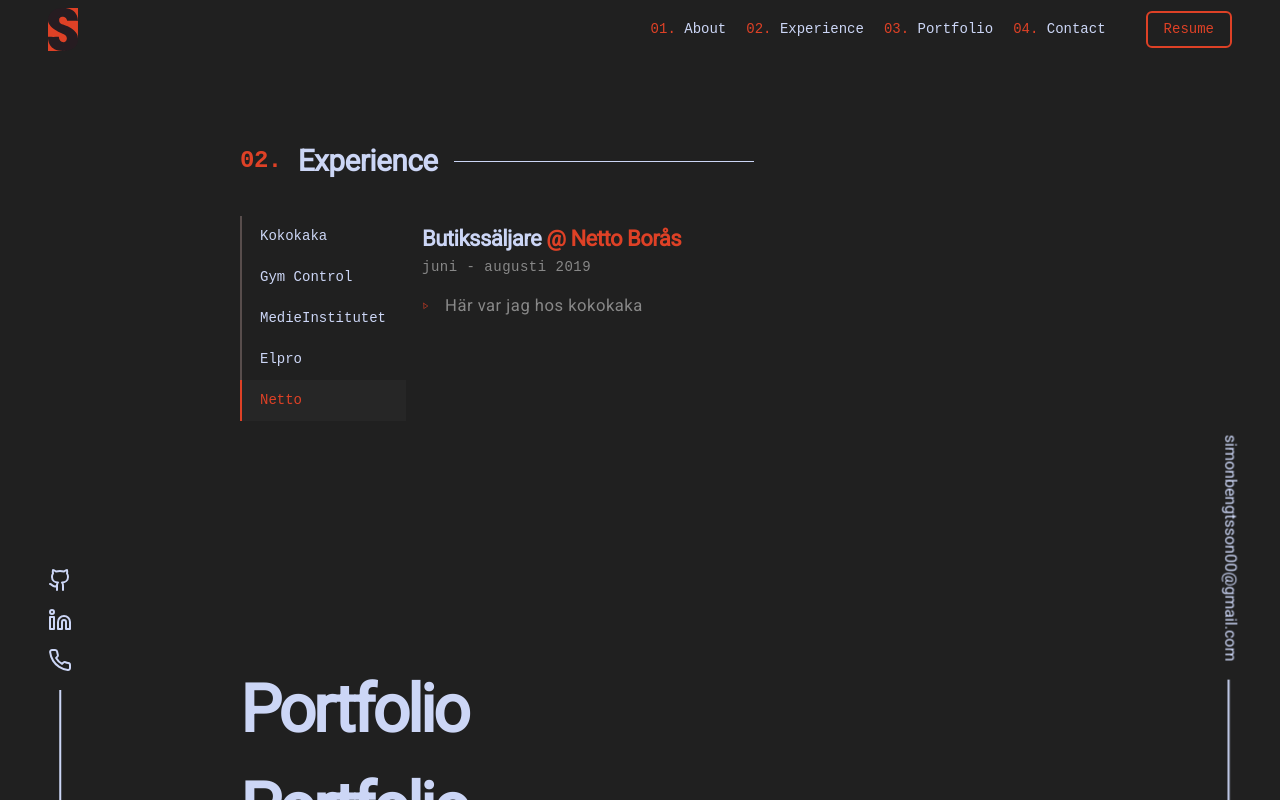
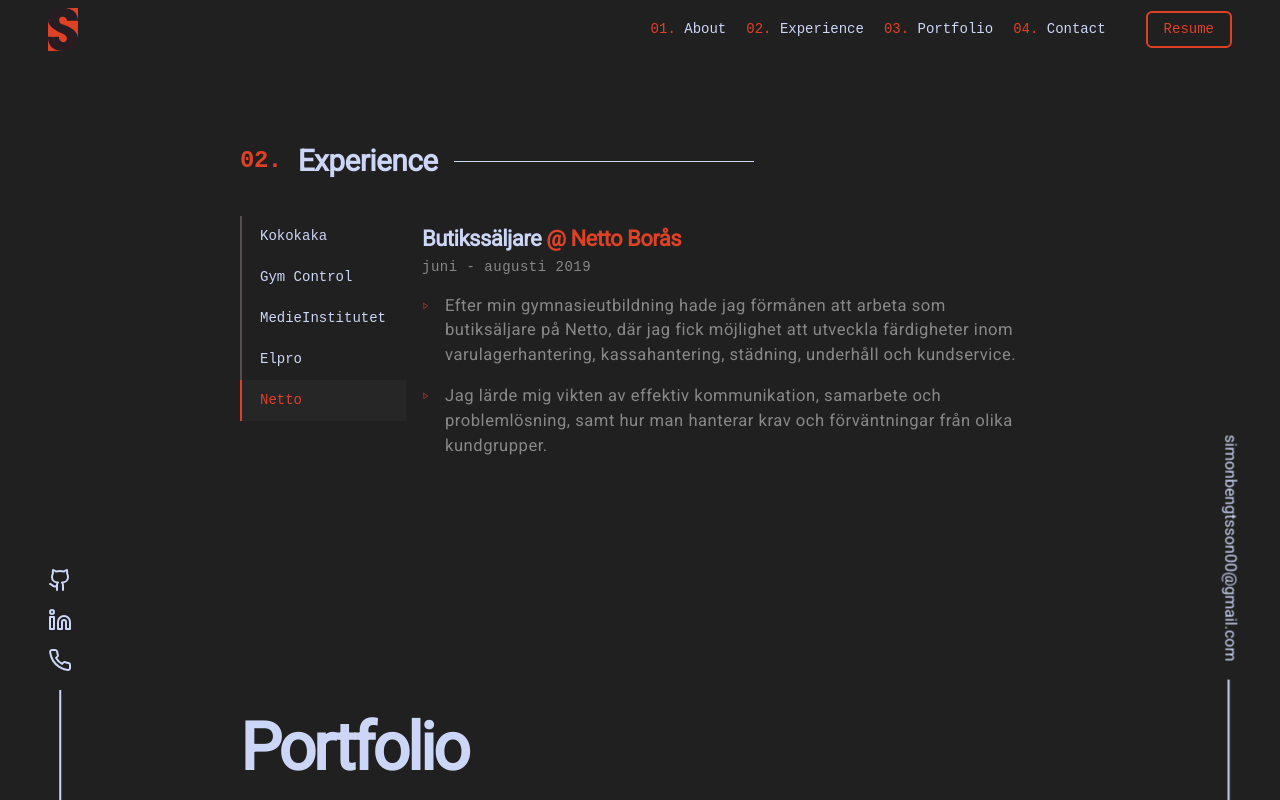
Before and after one commit to Sillen00/Portfolio_CV, a Next.js app: page / in a window 1280 px wide. Both pictures are taken after a click on the item "Netto". Shown: the part 1272-2072 px from the top of the page. Built offline with nearby package versions, Linux system fonts and the light colour scheme.

Commit message:
Experience done!?!

```diff
--- a/app/containers/home-page/Experience.tsx
+++ b/app/containers/home-page/Experience.tsx
@@ -218,8 +218,18 @@ const Experience = () => {
               </h4>
               <p className='fira small gray pb-4 pt-0.5'>juni - augusti 2019</p> {/* 29 januari - 17 maj 2024 */}
               <div className='flex gap-4'>
-                <Play width={7} className='text-secondary-color' />
-                <p className='gray'>Här var jag hos kokokaka</p>
+                <Play width={7} className='text-secondary-color flex-none' />
+                <p className='gray'>
+                  Efter min gymnasieutbildning hade jag förmånen att arbeta som butiksäljare på Netto, där jag fick möjlighet att utveckla
+                  färdigheter inom varulagerhantering, kassahantering, städning, underhåll och kundservice.
+                </p>
+              </div>
+              <div className='flex gap-4 pt-4'>
+                <Play width={7} className='text-secondary-color flex-none' />
+                <p className='gray'>
+                  Jag lärde mig vikten av effektiv kommunikation, samarbete och problemlösning, samt hur man hanterar krav och förväntningar
+                  från olika kundgrupper.
+                </p>
               </div>
             </div>
           )}
```
